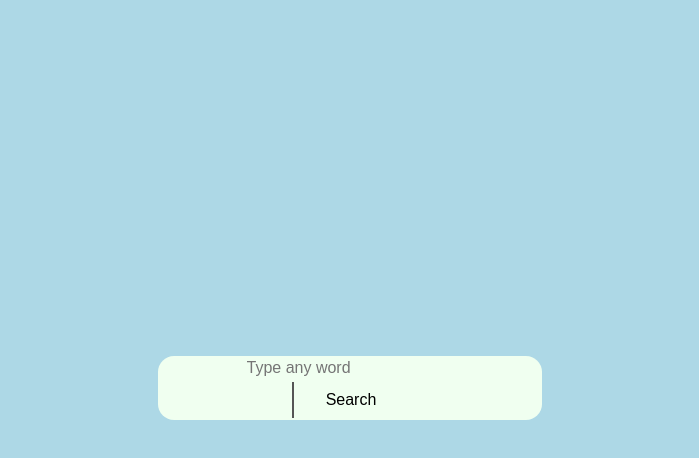
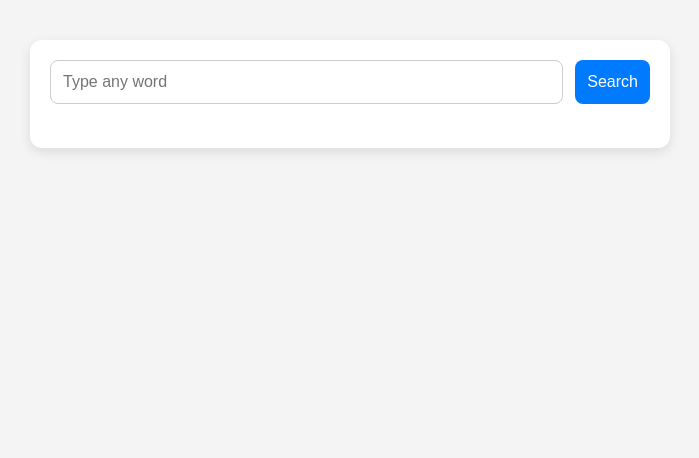
Before and after one commit to puneethreddytapasi/My_Dictionary, a plain HTML site: page index.html in a window 1280 px wide. Shown: the whole page, without its empty margins (290-989 px from the left). Drawn offline with Linux system fonts and the light colour scheme.

Commit message:
Update style.css

```diff
--- a/style.css
+++ b/style.css
@@ -1,65 +1,89 @@
-* {
+/* Reset and base styles */
+body {
   margin: 0;
   padding: 0;
+  font-family: 'Segoe UI', sans-serif;
+  background-color: #f4f4f4;
+  color: #222;
+}
+
+/* Main container */
+.container {
+  max-width: 600px;
+  margin: 40px auto;
+  padding: 20px;
+  width: 90%;
+  background-color: #fff;
+  border-radius: 12px;
+  box-shadow: 0 4px 12px rgba(0, 0, 0, 0.1);
+}
+
+/* Search form */
+.search-form {
+  display: flex;
+  flex-direction: column;
+  gap: 12px;
+  align-items: stretch;
+  margin-bottom: 24px;
+}
+
+.search-form input[type="text"] {
+  padding: 12px;
+  font-size: 1rem;
+  border: 1px solid #ccc;
+  border-radius: 8px;
+  width: 100%;
   box-sizing: border-box;
 }
 
-body {
-    display: grid;
-    place-items: center;
-    height: 100vh; /* changed from 150vh */
-    background-color: lightblue;
-    overflow: hidden; /* prevents scroll */
+.search-form button {
+  padding: 12px;
+  font-size: 1rem;
+  background-color: #007BFF;
+  color: white;
+  border: none;
+  border-radius: 8px;
+  cursor: pointer;
 }
 
-.card {
-    width: auto;
-    background-color: papayawhip;
-    padding: 3rem 2rem;
-    border-radius: 1rem;
-    box-shadow: rgba(0, 0, 0, 0.15) 1.95px 1.95px 2.6px;
-    font-size: 20px;
+.search-form button:hover {
+  background-color: #0056b3;
 }
 
-.property {
-    color: black;
-    display: flex;
-    align-items: flex-start;
-    margin: 1rem 0;
-    column-gap: 1rem;
+/* Card layout for result */
+.card {
+  border: 1px solid #ddd;
+  border-radius: 10px;
+  padding: 16px;
+  background-color: #fafafa;
+  margin-top: 16px;
 }
 
-.search-form {
+/* Individual properties inside card */
+.property {
   display: flex;
-    justify-content: center;
-    align-items: center;
+  justify-content: space-between;
+  margin: 8px 0;
+  font-size: 1rem;
   flex-wrap: wrap;
-    width: 30vw;
-    height: 8vh;
-    background-color: honeydew;
-    border-radius: 1rem;
-    margin-bottom: 1.5rem;
 }
 
-.search-form input,
-.search-form button {
-    flex-basis: 70%;
-    font-size: 1rem;
-    padding: 0.10rem 3rem;
-    border: none;
-    outline: none;
-    background-color: transparent;
+.property span:first-child {
+  font-weight: bold;
+  color: #333;
+}
+
+/* Responsive design */
+@media (min-width: 600px) {
+  .search-form {
+    flex-direction: row;
+  }
+
+  .search-form input[type="text"] {
+    flex: 1;
   }
 
   .search-form button {
-    padding: 9px 8px;
-    flex-basis: 30%;
-    cursor: pointer;
-    border-left: 2px solid #555;
-    background-color: honeydew;
+    width: auto;
   }
-
-.search-form button:hover {
-    background-color: darkgrey;
-    box-shadow: rgba(100, 100, 111, 0.2) 0px 7px 29px 0px;
 }
```
Lines whose indentation alone changed are shown as unchanged.
